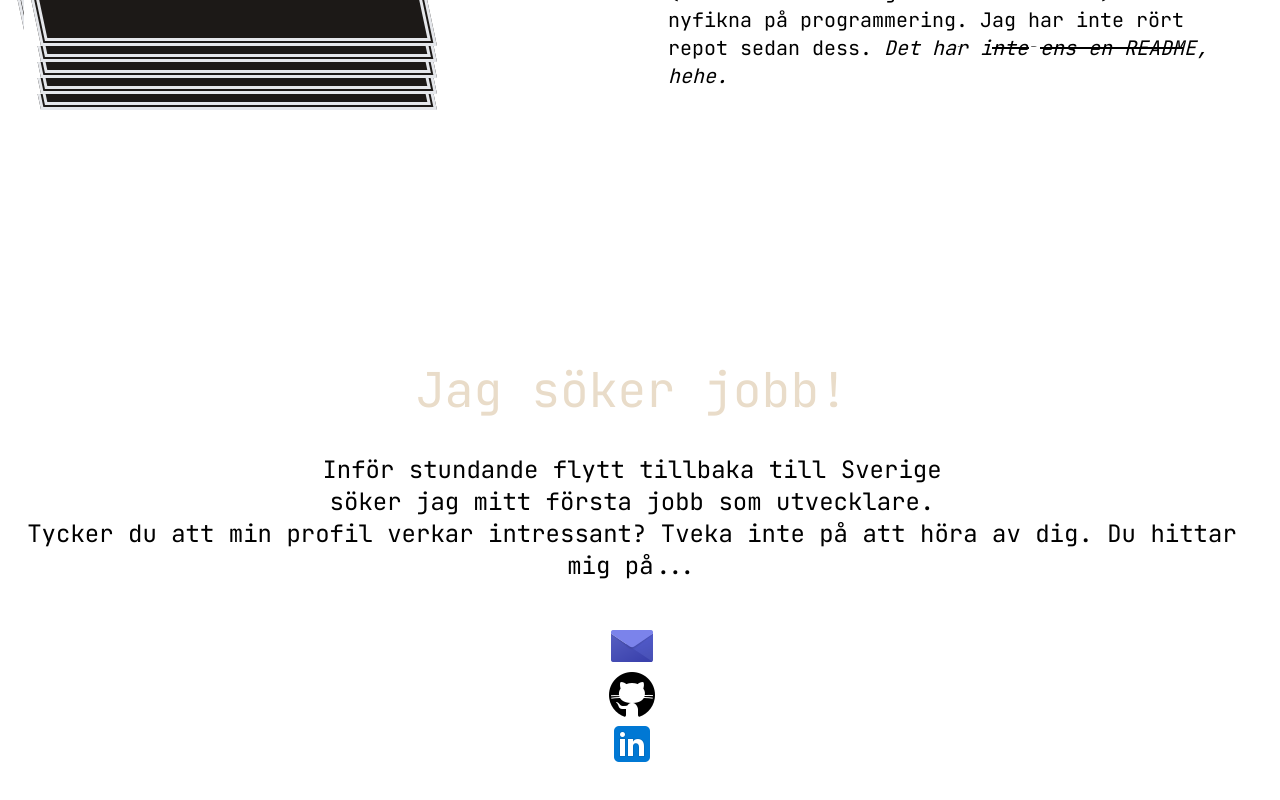
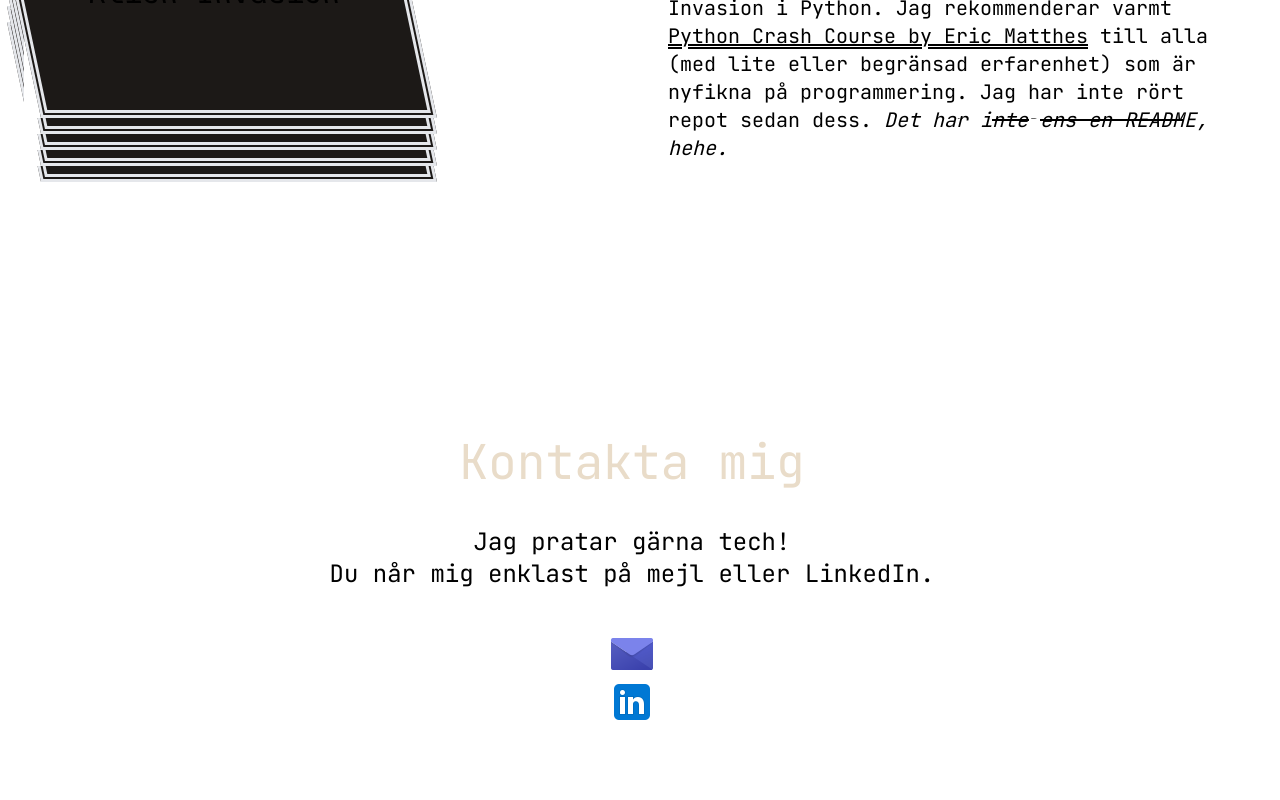
Before and after one commit to lambergmiki/portfolio-with-react, a React (Vite) app: page / in a window 1280 px wide. Shown: the part 4246-5046 px from the top of the page. Built offline with nearby package versions, Linux system fonts and the light colour scheme.

Commit message:
Update work status and contact section

```diff
--- a/src/assets/data.json
+++ b/src/assets/data.json
@@ -22,6 +22,11 @@
   {
     "year": "2026 våren",
     "title": "Flyttar hem till Sverige",
-    "description": "Vi flyttar hem igen efter drygt 2,5 år i Spanien. Jag fortsätter med mina studier men letar också arbetsgivare för att jobba som utvecklare."
+    "description": "Vi flyttar hem igen efter drygt 2,5 år i Spanien..."
+  },
+  {
+    "year": "2026 mars",
+    "title": "Kommer snart",
+    "description": ""
   }
 ]
--- a/src/components/Contact.jsx
+++ b/src/components/Contact.jsx
@@ -2,23 +2,14 @@ const Contact = () => {
   return (
     <section id="contact" className="relative p-10 pl-6 mb-20 text-xl">
       <div className="icons-container flex flex-col">
-        <h2 className="text-5xl text-center text-secondary-white mb-10">Jag söker jobb!</h2>
+        <h2 className="text-5xl text-center text-secondary-white mb-10">Kontakta mig</h2>
         <p className="text-center text-balance mb-10 lg:text-2xl">
-          Inför stundande flytt tillbaka till Sverige söker jag mitt första jobb som utvecklare.
-          <br></br>
-          Tycker du att min profil verkar intressant? Tveka inte på att höra av dig. Du hittar mig
-          på...
+          Jag pratar gärna tech! <br></br>Du når mig enklast på mejl eller LinkedIn.
         </p>
 
         <div className="flex justify-center transition-transform duration-150 hover:rotate-12 ">
           <a href="mailto:miki@mikilamberg.me">
             <img src={"/icons/icons8-email-48.png"} alt="email icon" className="flex" />
-          </a>
-        </div>
-
-        <div className="flex justify-center transition-transform duration-150 hover:-rotate-12">
-          <a href="https://www.github.com/lambergmiki/" target="_blank">
-            <img src={"/icons/github50.png"} alt="GitHub logo" className="flex flex-col" />
           </a>
         </div>
 
```
